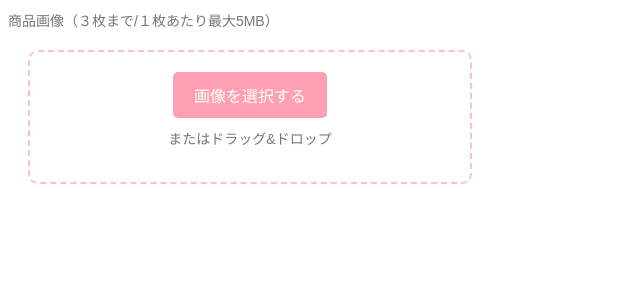
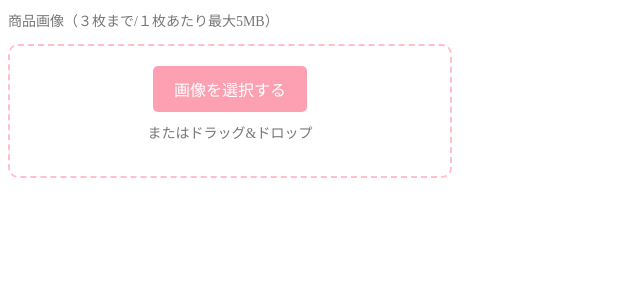
Before and after one commit to snowleaf-com/toyreuse_testapp, a PHP site: page /mypage/tmp.php in a window 1280 px wide. Shown: the top 300 px of the page, without its empty margins (0-640 px from the left). Run offline with PHP 8.4, Linux system fonts and the light colour scheme.

Commit message:
アップロード画面のレイアウト調整

```diff
--- a/mypage/styles.css
+++ b/mypage/styles.css
@@ -1,11 +1,3 @@
-body {
-  font-family: Arial, sans-serif;
-}
-
-.image-upload-container {
-  margin: 20px;
-}
-
 #imageInput {
   display: none; /* Hidden, but still available for click */
 }
@@ -57,6 +49,8 @@ p {
 #previewContainer {
   display: flex;
   gap: 10px;
+  margin-top: 8px;
+  margin-bottom: 8px;
 }
 
 .preview-image {
```
Also changed, not shown: style.css (+7 -3 lines).
